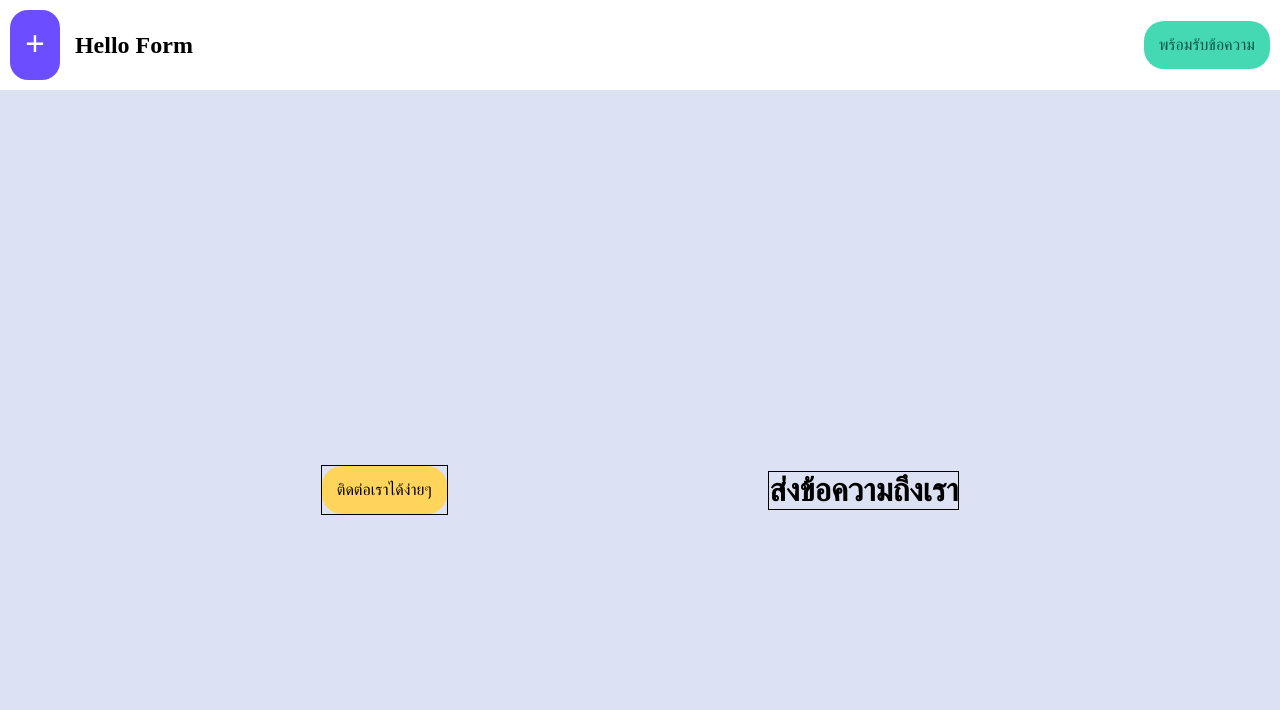
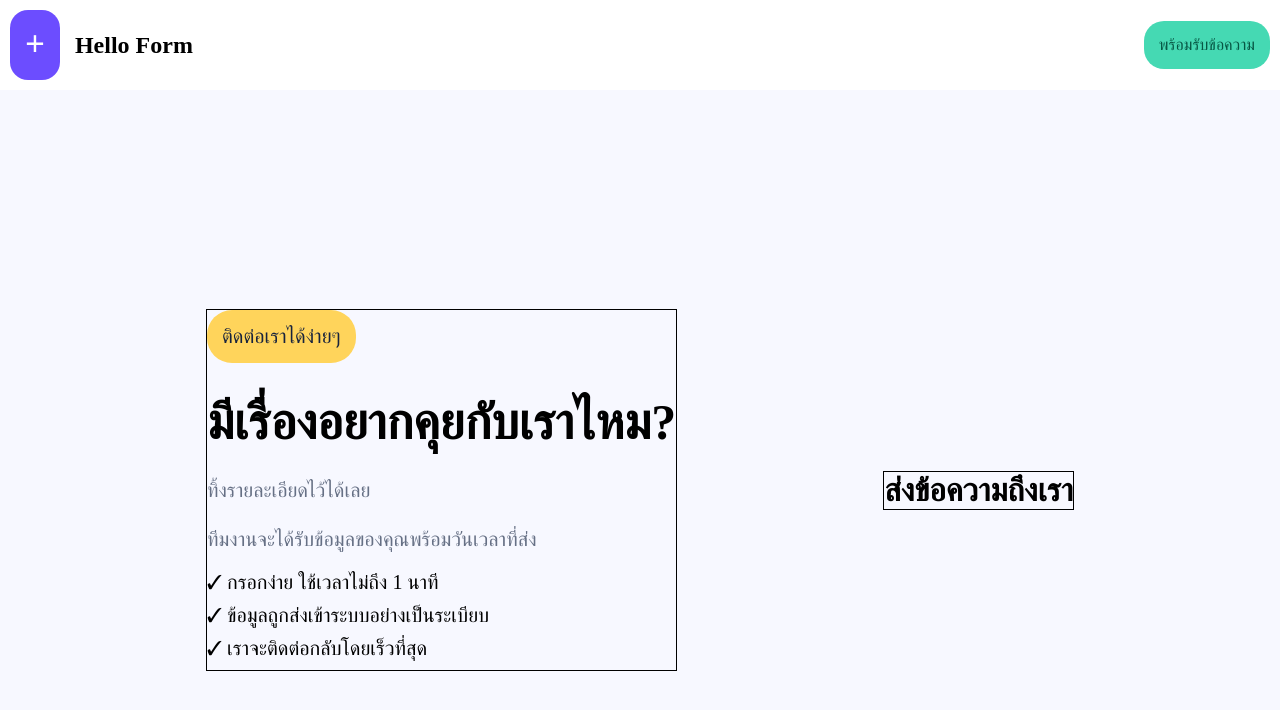
Before and after one commit to wrmls05/Contact-form-easy, a plain HTML site: page index.html in a window 1280 px wide. Drawn offline with Linux system fonts and the light colour scheme.

Commit message:
refactor content structure and styles; enhance readability and visual hierarchy

```diff
--- a/index.html
+++ b/index.html
@@ -21,7 +21,14 @@
     </Nav>
     <main>
         <div class="info">
-            <p>ติดต่อเราได้ง่ายๆ</p>
+            <h2>ติดต่อเราได้ง่ายๆ</h2>
+            <h1>มีเรื่องอยากคุยกับเราไหม?</h1>
+            <h4>ทิ้งรายละเอียดไว้ได้เลย</h4>
+            <h4>ทีมงานจะได้รับข้อมูลของคุณพร้อมวันเวลาที่ส่ง</h4>
+            <p>✓  กรอกง่าย ใช้เวลาไม่ถึง 1 นาที </p>
+            <p>✓  ข้อมูลถูกส่งเข้าระบบอย่างเป็นระเบียบ</p>
+            <p>✓  เราจะติดต่อกลับโดยเร็วที่สุด</p>
+
         </div>
 
         <div class="form">
--- a/style.css
+++ b/style.css
@@ -2,7 +2,7 @@ body {
     margin: 0;
 }
 
-h1,p {
+h1,h2,p {
     margin: 0;
 }
 
@@ -43,7 +43,7 @@ h1,p {
 }
 
 main {
-    background-color: #DCE1F4;
+    background-color: #F7F8FF;
     min-height: 100vh;
     display: flex;
     justify-content: space-evenly;
@@ -55,11 +55,31 @@ main {
     border-width: 1px;
 }
 
-.info p {
-    font-size: medium;
+.info h2 {
+    display: inline-block;
+    font-size: 20px;
     padding: 15px;
     background-color: #FFD45B;
-    border-radius: 20px;
+    border-radius: 25px;
+    margin-bottom: 30px;
+    font-weight: 100;
+    color: #18233D;
+}
+.info h1 {
+    font-size: 50px;
+    margin-bottom: 10px;
+}
+
+.info h4 {
+    font-size: 20px;
+    margin-bottom: 20px;
+    color: #667085;
+    font-weight: 100;
+}
+
+.info p {
+    font-size: 20px;
+    margin-bottom: 10px;
 }
 
 .form {
```
